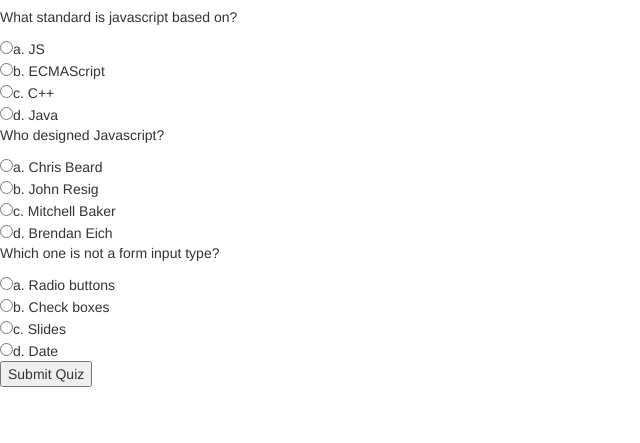
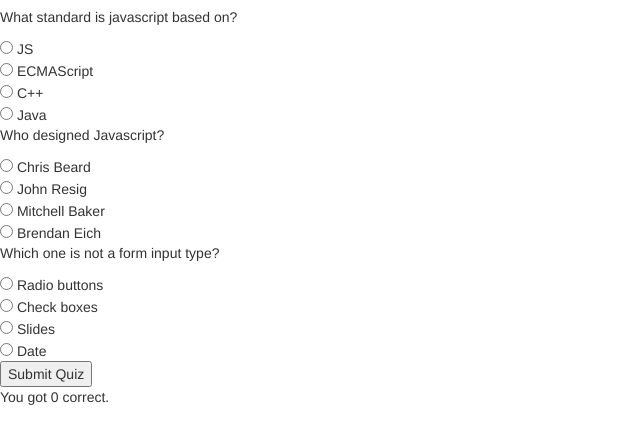
Before and after one commit to Tomshelby4/Quiz-board-project, a plain HTML site: page index.html in a window 1280 px wide. Both pictures are taken after a click on the button "Submit Quiz". Shown: the part 63-506 px from the top of the page, without its empty margins (0-640 px from the left). Drawn offline with Linux system fonts and the light colour scheme.

Commit message:
javascript section complete.

```diff
--- a/css/styles.css
+++ b/css/styles.css
@@ -26,3 +26,5 @@ margin-bottom: 5px;
 padding-bottom: 5px;
 background-color: #eee;
 }
+
+#after-submit {visibility: hidden;}
--- a/index.html
+++ b/index.html
@@ -11,27 +11,31 @@
 
         <h1> Brian's Quiz Board</h1>
 
-        <formid ="quiz" name = "quiz">
+        <form id ="quiz" name = "quiz">
 
           <p> What standard is javascript based on?</p>
-          <input type="radio" id="mc" name="q1" value="a">a. JS<br>
-          <input type="radio" id="mc" name="q1" value="b">b. ECMAScript<br>
-          <input type="radio" id="mc" name="q1" value="c">c. C++<br>
-          <input type="radio" id="mc" name="q1" value="d">d. Java<br>
+          <input type="radio" id="mc" name="question1" value= "JS"> JS<br>
+          <input type="radio" id="mc" name="question1" value= "ECMAScript"> ECMAScript<br>
+          <input type="radio" id="mc" name="question1" value= "C++"> C++<br>
+          <input type="radio" id="mc" name="question1" value= "Java"> Java<br>
 
           <p> Who designed Javascript?</p>
-          <input type="radio" id="mc" name="q2" value="a">a. Chris Beard<br>
-          <input type="radio" id="mc" name="q2" value="b">b. John Resig<br>
-          <input type="radio" id="mc" name="q2" value="c">c. Mitchell Baker<br>
-          <input type="radio" id="mc" name="q2" value="d">d. Brendan Eich<br>
+          <input type="radio" id="mc" name="question2" value= "Chris Beard"> Chris Beard<br>
+          <input type="radio" id="mc" name="question2" value= "John Resig"> John Resig<br>
+          <input type="radio" id="mc" name="question2" value= "Mitchell Baker"> Mitchell Baker<br>
+          <input type="radio" id="mc" name="question2" value= "Brendan Eich"> Brendan Eich<br>
 
           <p> Which one is not a form input type?</p>
-          <input type="radio" id="mc" name="q3" value="a">a. Radio buttons<br>
-          <input type="radio" id="mc" name="q3" value="b">b. Check boxes<br>
-          <input type="radio" id="mc" name="q3" value="c">c. Slides<br>
-          <input type="radio" id="mc" name="q3" value="d">d. Date<br>
+          <input type="radio" id="mc" name="question3" value="Radio buttons"> Radio buttons<br>
+          <input type="radio" id="mc" name="question3" value="Check boxes"> Check boxes<br>
+          <input type="radio" id="mc" name="question3" value="Slides"> Slides<br>
+          <input type="radio" id="mc" name="question3" value="Date"> Date<br>
 
-      <input id ="button" type= "button" value = "Submit Quiz" onclick ="Check();"
+      <input id ="button" type= "button" value = "Submit Quiz" onclick = "Check();"
 
+    </form>
+    <div id = "after-submit">
+      <p id = "number-correct"></p>
+    </div>
     </body>
     </html>
--- a/js/scripts.js
+++ b/js/scripts.js
@@ -1,22 +1,18 @@
-function onSubmit(){
-  var score=0;
-  var numOfQuestions=3;
-  var ansArr = ['b','d','c'];
+function Check(){
+var question1 = document.quiz.question1.value;
+var question2 = document.quiz.question2.value;
+var question3 = document.quiz.question3.value;
+var correct = 0;
 
-  var q1 = document.forms['quiz']['q1'].value;
-  var q1 = document.forms['quiz']['q2'].value;
-  var q1 = document.forms['quiz']['q3'].value;
-
-  for(var i =1; i <= numOfQuestions; i++){if(eval('q' + i) == ''){
-    alert(" You missed question number " + i);
+  if (question1 == "ECMAScript") {
+    correct ++;
   }
+  if (question2 == "Brendan Eich") {
+    correct ++;
+  }
+  if (question3 == "Slides") {
+    correct ++;
+  }
+  document.getElementById("after-submit").style.visibility = "visible";
+  document.getElementById("number-correct").innerHTML = "You got " + correct + " correct.";
 }
-  for(var i =1; i <= numOfQuestions; i++){if(eval('q' + i) == ansArr[i-1]){ score++;
-  }
-}
-
-var results= document.getElementbyId('results')
-results.innerHTML="<h2>You Scored " + score + " points out of " + numOfQuestions + "</h2>"
-alert(' You scored ' + score + 'out of' + numOfQuestions)
-return false;
-}
```
